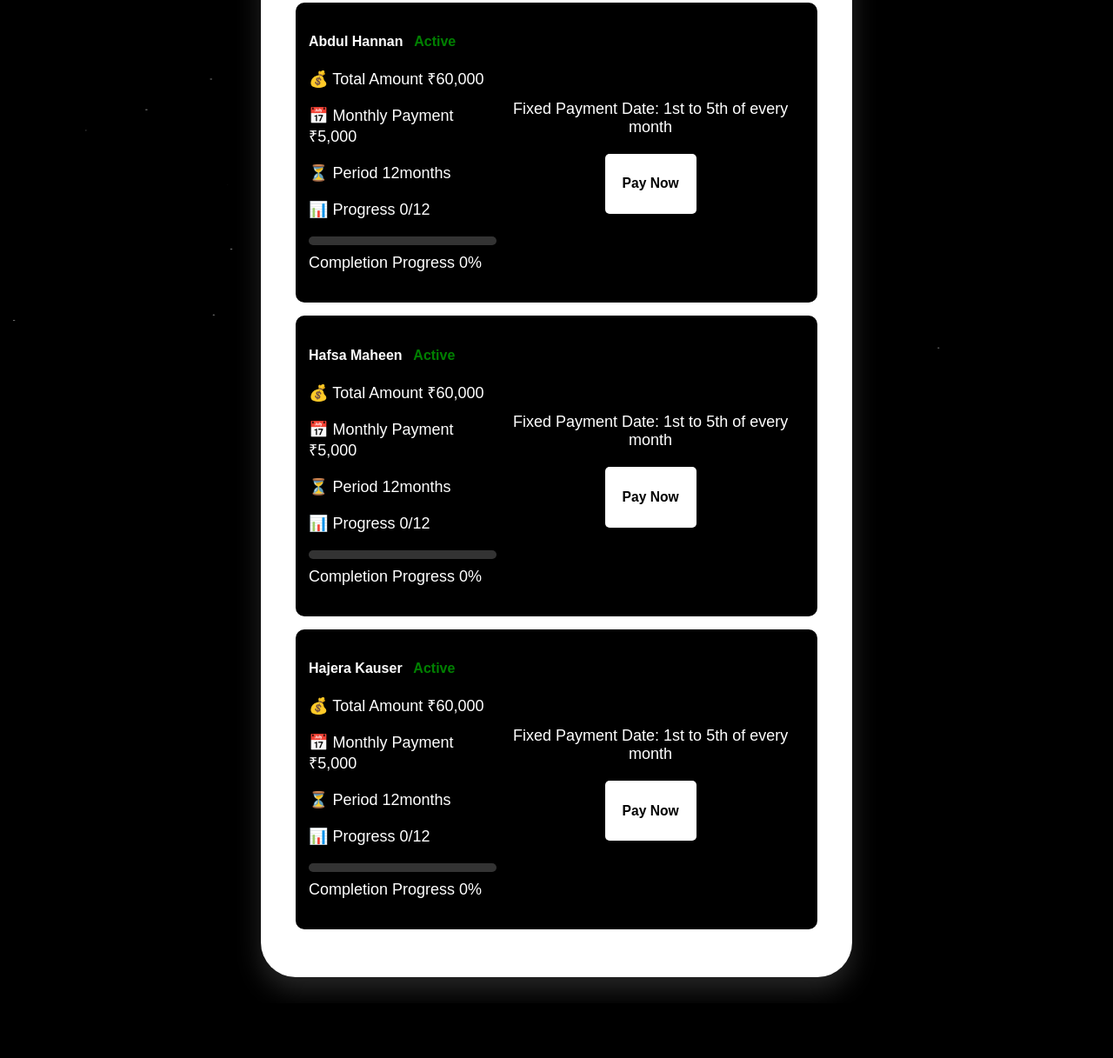
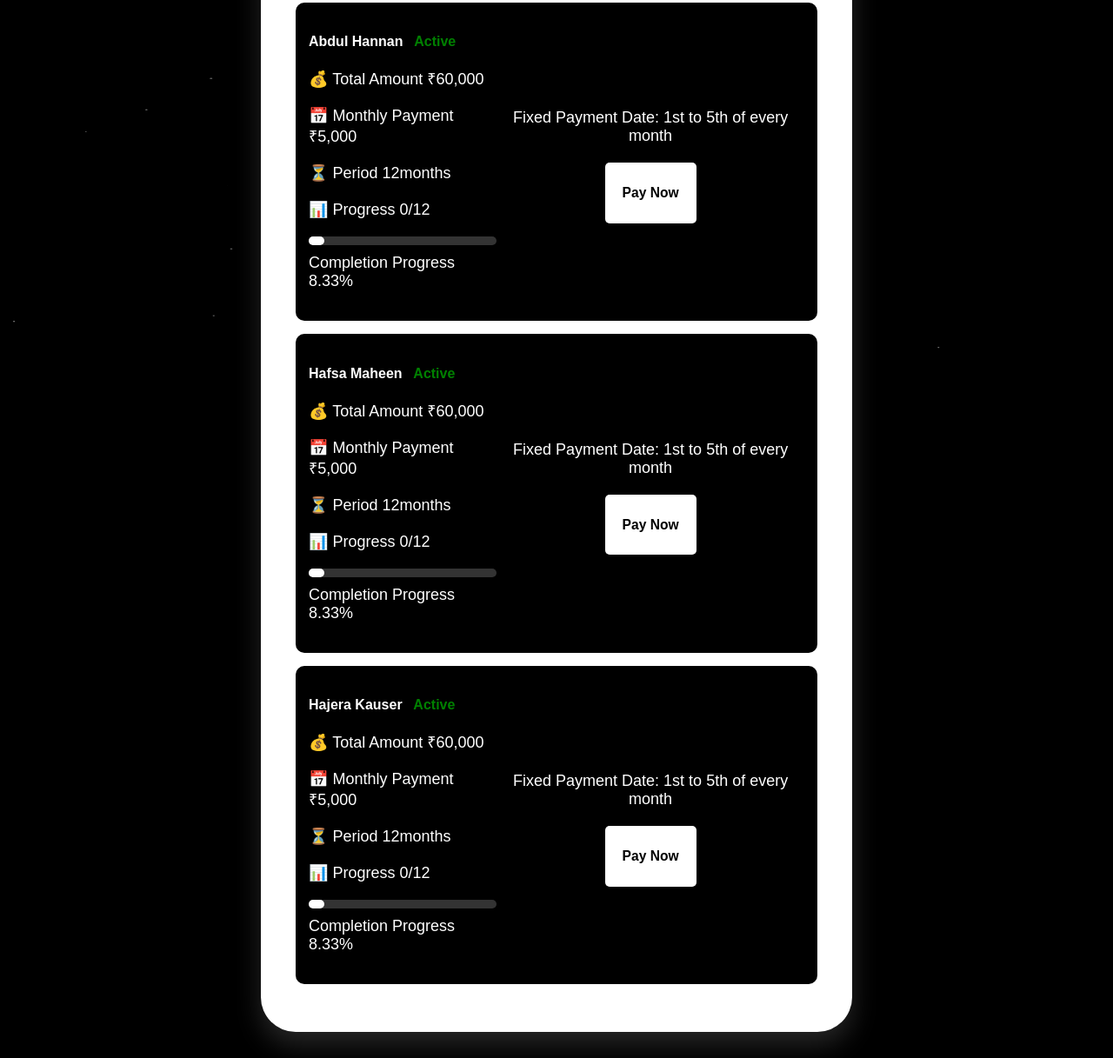
Before and after one commit to baderahmed3901-netizen/chitfund, a plain HTML site: page ibrahimpersonal.html in a window 1280 px wide. Shown: the part 356-1573 px from the top of the page at 87% size. Before the commit the page ends 1510 px from the top, so only its background shows below. Drawn offline with Linux system fonts and the light colour scheme.

Commit message:
payment status updated

```diff
--- a/ibrahimpersonal.html
+++ b/ibrahimpersonal.html
@@ -268,8 +268,8 @@
         <p><span>📅</span> Monthly Payment ₹5,000</p>
         <p><span>⏳</span> Period 12months</p>
         <p><span>📊</span> Progress 0/12</p>
-        <div class="progress"><div class="progress-bar" style="width: 0%;"></div></div>
-        <p>Completion Progress 0%</p>
+        <div class="progress"><div class="progress-bar" style="width: 8.33%;"></div></div>
+        <p>Completion Progress 8.33%</p>
       </div>
       <div>
         <p>Fixed Payment Date: 1st to 5th of every month</p>
@@ -284,8 +284,8 @@
         <p><span>📅</span> Monthly Payment ₹5,000</p>
         <p><span>⏳</span> Period 12months</p>
         <p><span>📊</span> Progress 0/12</p>
-        <div class="progress"><div class="progress-bar" style="width: 0%;"></div></div>
-        <p>Completion Progress 0%</p>
+        <div class="progress"><div class="progress-bar" style="width: 8.33%;"></div></div>
+        <p>Completion Progress 8.33%</p>
       </div>
       <div>
         <p>Fixed Payment Date: 1st to 5th of every month</p>
@@ -300,8 +300,8 @@
         <p><span>📅</span> Monthly Payment ₹5,000</p>
         <p><span>⏳</span> Period 12months</p>
         <p><span>📊</span> Progress 0/12</p>
-        <div class="progress"><div class="progress-bar" style="width: 0%;"></div></div>
-        <p>Completion Progress 0%</p>
+        <div class="progress"><div class="progress-bar" style="width: 8.33%;"></div></div>
+        <p>Completion Progress 8.33%</p>
       </div>
       <div>
         <p>Fixed Payment Date: 1st to 5th of every month</p>
```
Also changed, not shown: Bader.html (+4 -4 lines), afifaazam.html (+4 -4 lines), ahmed.html (+2 -2 lines), basith.html (+3 -3 lines), ibrahimbusiness.html (+4 -4 lines), labeebasiraj.html (+2 -2 lines), mariya.html (+2 -2 lines), meraj.html (+2 -2 lines).
